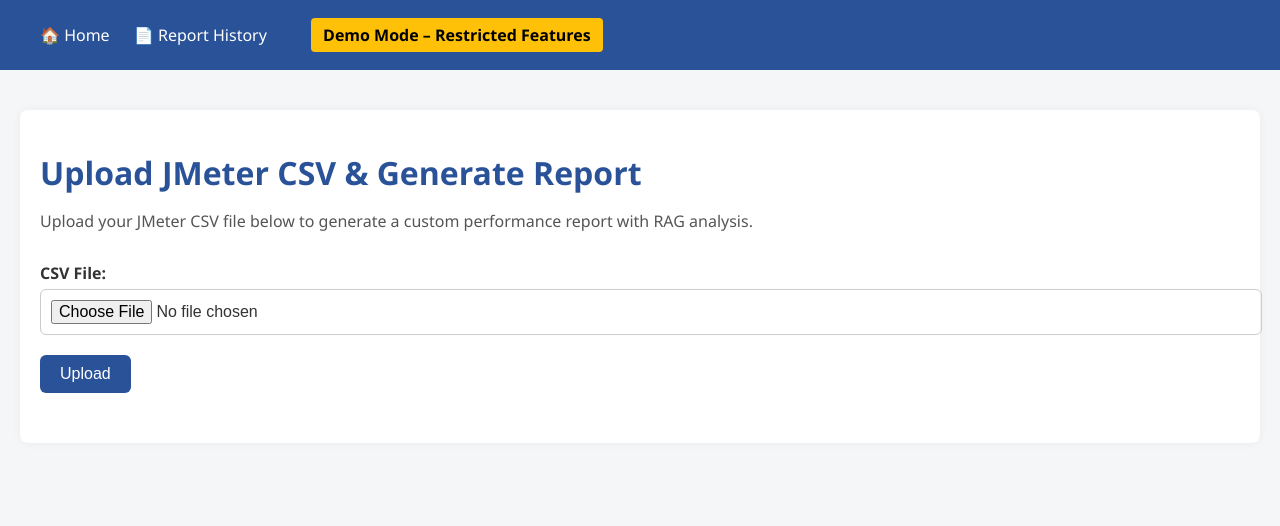
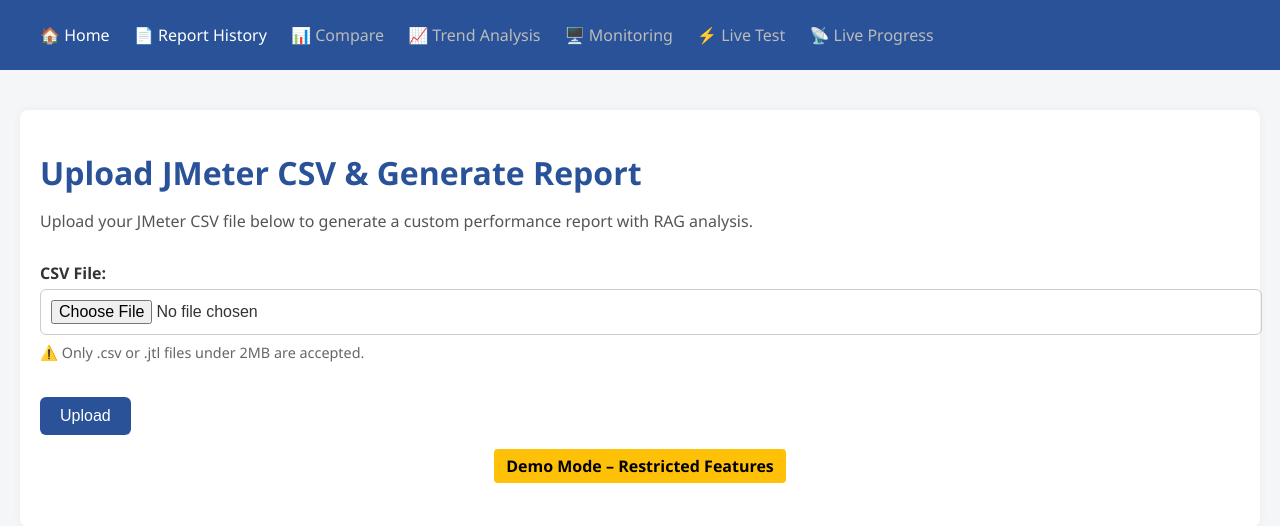
Before and after one commit to Sid147228/VelocityPulse_Demo, a Flask app: page /upload in a window 1280 px wide. Shown: the top 526 px of the page. Run offline with Flask 3, Linux system fonts and the light colour scheme.

Commit message:
Update base.html and upload.html for demo features (disabled nav, demo banner, file size notice)

```diff
--- a/templates/base.html
+++ b/templates/base.html
@@ -15,7 +15,7 @@
       background-color: #2a5298;
       color: white;
       display: flex;
-      justify-content: space-between;
+      justify-content: flex-start;
       align-items: center;
       padding: 12px 20px;
       position: sticky;
@@ -31,6 +31,12 @@
     .navbar a:hover {
       text-decoration: underline;
     }
+    .nav-disabled {
+      color: #bbb;
+      margin-right: 20px;
+      font-weight: 500;
+      cursor: not-allowed;
+    }
     .content {
       max-width: 1200px;
       margin: 40px auto;
@@ -38,14 +44,6 @@
       background-color: #fff;
       border-radius: 8px;
       box-shadow: 0 0 10px rgba(0,0,0,0.05);
-    }
-    .demo-banner {
-      background-color: #ffc107;
-      color: #000;
-      padding: 6px 12px;
-      border-radius: 4px;
-      font-weight: bold;
-      margin-left: 20px;
     }
   </style>
 </head>
@@ -55,7 +53,13 @@
       <div class="nav-container">
         <a href="{{ url_for('upload') }}" class="nav-link">🏠 Home</a>
         <a href="{{ url_for('history') }}" class="nav-link">📄 Report History</a>
-        <span class="demo-banner">Demo Mode – Restricted Features</span>
+
+        <!-- Disabled demo-only features -->
+        <span class="nav-disabled">📊 Compare</span>
+        <span class="nav-disabled">📈 Trend Analysis</span>
+        <span class="nav-disabled">🖥️ Monitoring</span>
+        <span class="nav-disabled">⚡ Live Test</span>
+        <span class="nav-disabled">📡 Live Progress</span>
       </div>
     </nav>
   </header>
--- a/templates/upload.html
+++ b/templates/upload.html
@@ -7,7 +7,17 @@
 <form method="POST" enctype="multipart/form-data" action="{{ url_for('upload') }}">
   <label>CSV File:</label>
   <input type="file" name="file" accept=".csv,.jtl" required />
+  <p style="font-size:0.9em; color:#666; margin-top:8px;">
+    ⚠️ Only .csv or .jtl files under 2MB are accepted.
+  </p>
   <button type="submit">Upload</button>
+
+  <!-- Demo banner below upload button -->
+  <div style="text-align:center; margin-top:20px;">
+    <span style="background-color:#ffc107; color:#000; padding:6px 12px; border-radius:4px; font-weight:bold;">
+      Demo Mode – Restricted Features
+    </span>
+  </div>
 </form>
 
 {% if uploaded_file %}
```
Also changed, not shown: generate_transaction_progress.py (added, +39 -0 lines).
